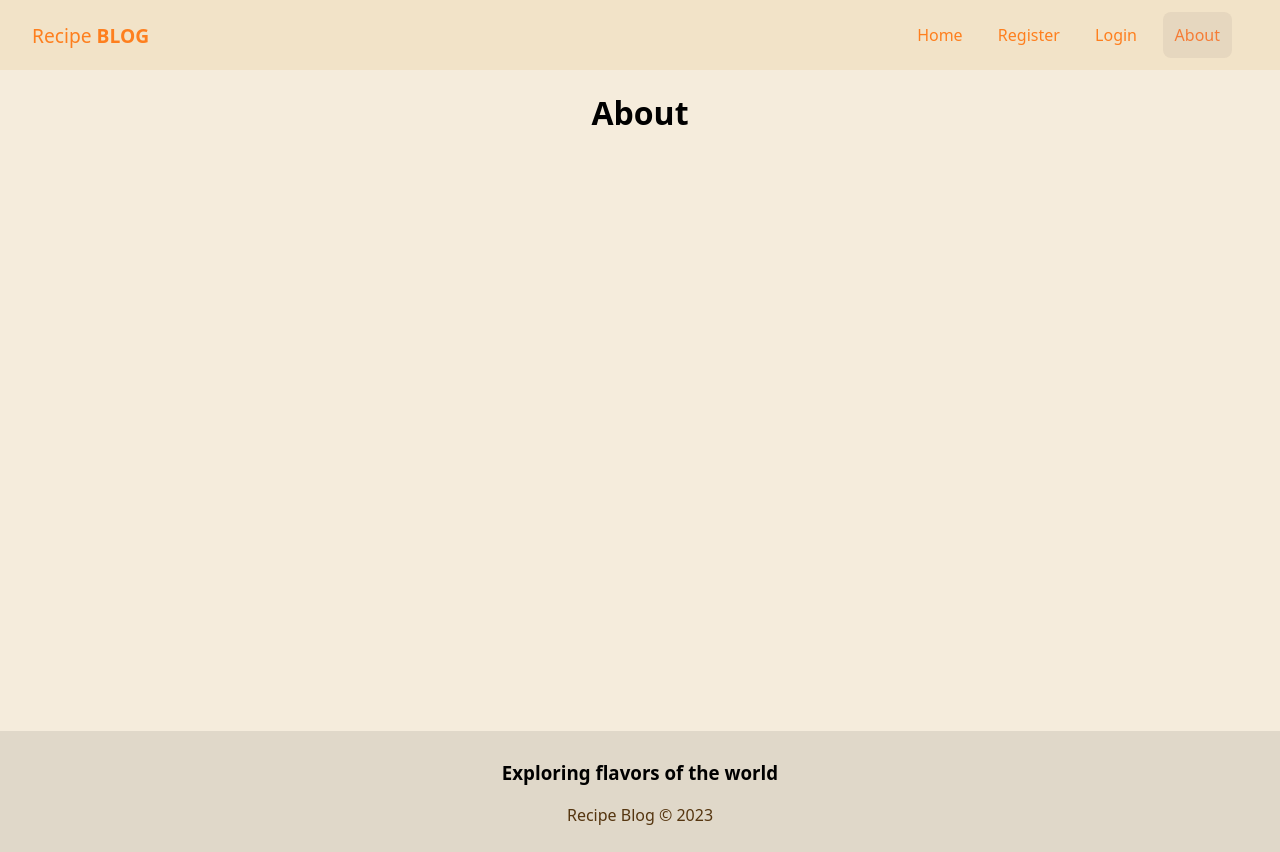
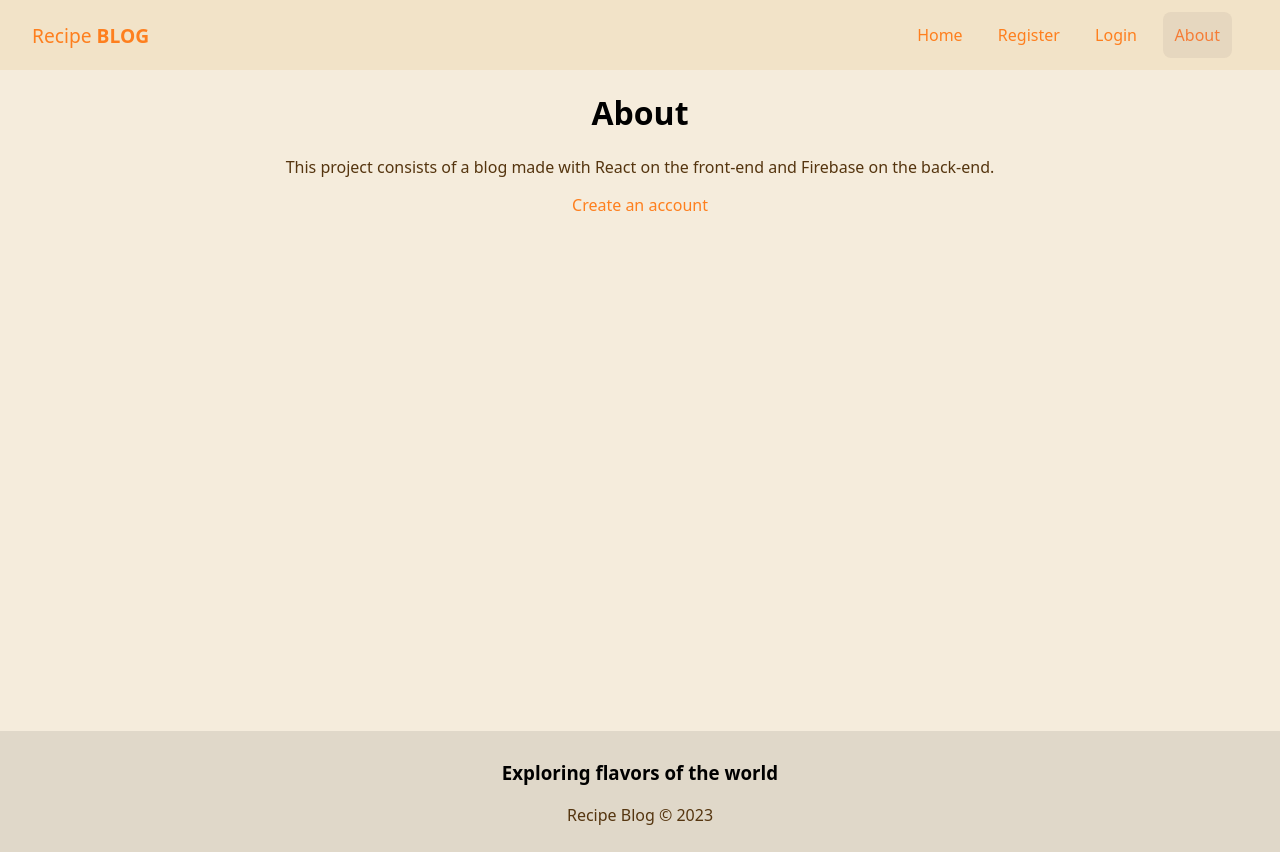
Before and after one commit to TamaraMMT/blog-recipes, a React (Vite) app: page /about in a window 1280 px wide. Built offline with nearby package versions, Linux system fonts and the light colour scheme; no server answers.

Commit message:
added content page

```diff
--- a/src/pages/About/About.jsx
+++ b/src/pages/About/About.jsx
@@ -1,9 +1,26 @@
+import { Link } from "react-router-dom";
 import styles from "./About.module.css";
+import { useAuthValue } from "../../context/AuthContext";
 
 const About = () => {
+  const { user } = useAuthValue();
   return (
-    <div>
+    <div className={styles.about}>
       <h1>About</h1>
+      <p>
+        This project consists of a blog made with React on the front-end and
+        Firebase on the back-end.
+      </p>
+      {user && (
+        <Link to="/register" className="btn-outline">
+          New post
+        </Link>
+      )}
+      {!user && (
+        <Link to="/register" className="btn-outline">
+          Create an account
+        </Link>
+      )}
     </div>
   );
 };
```
